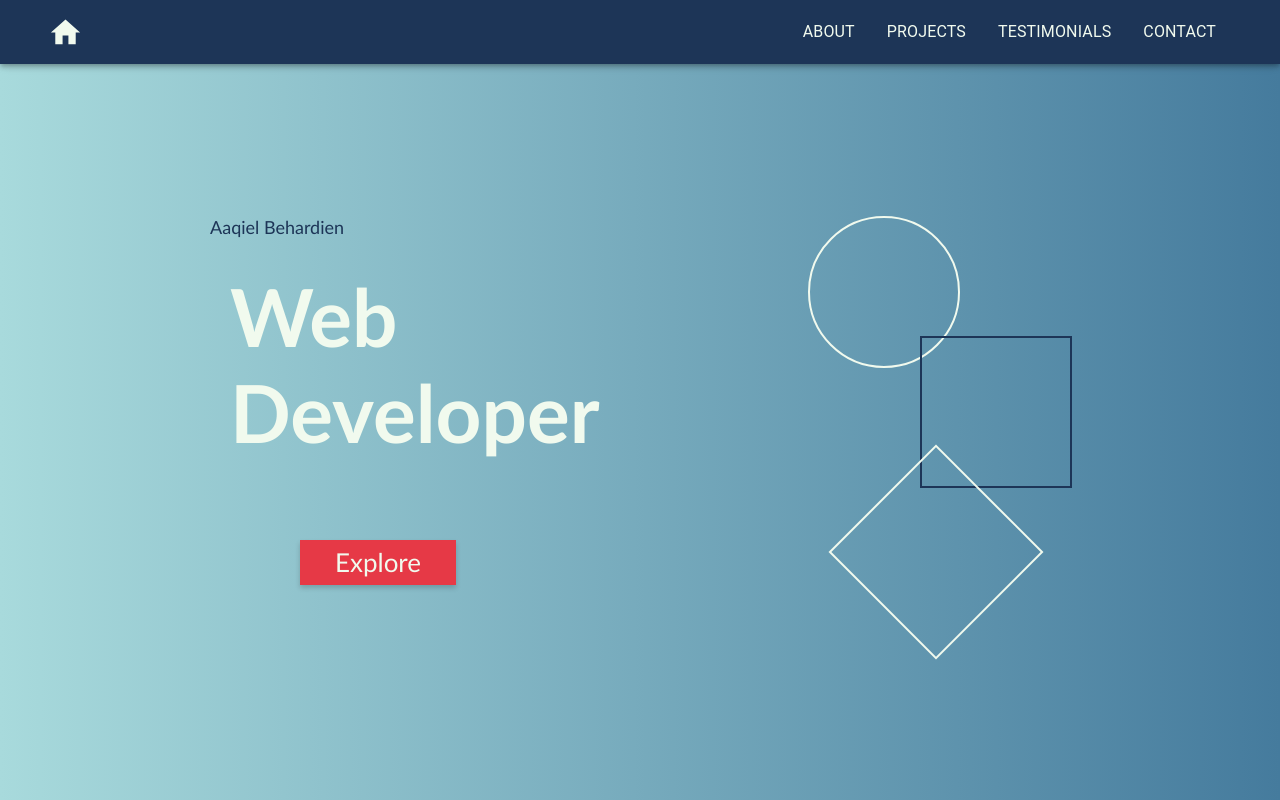
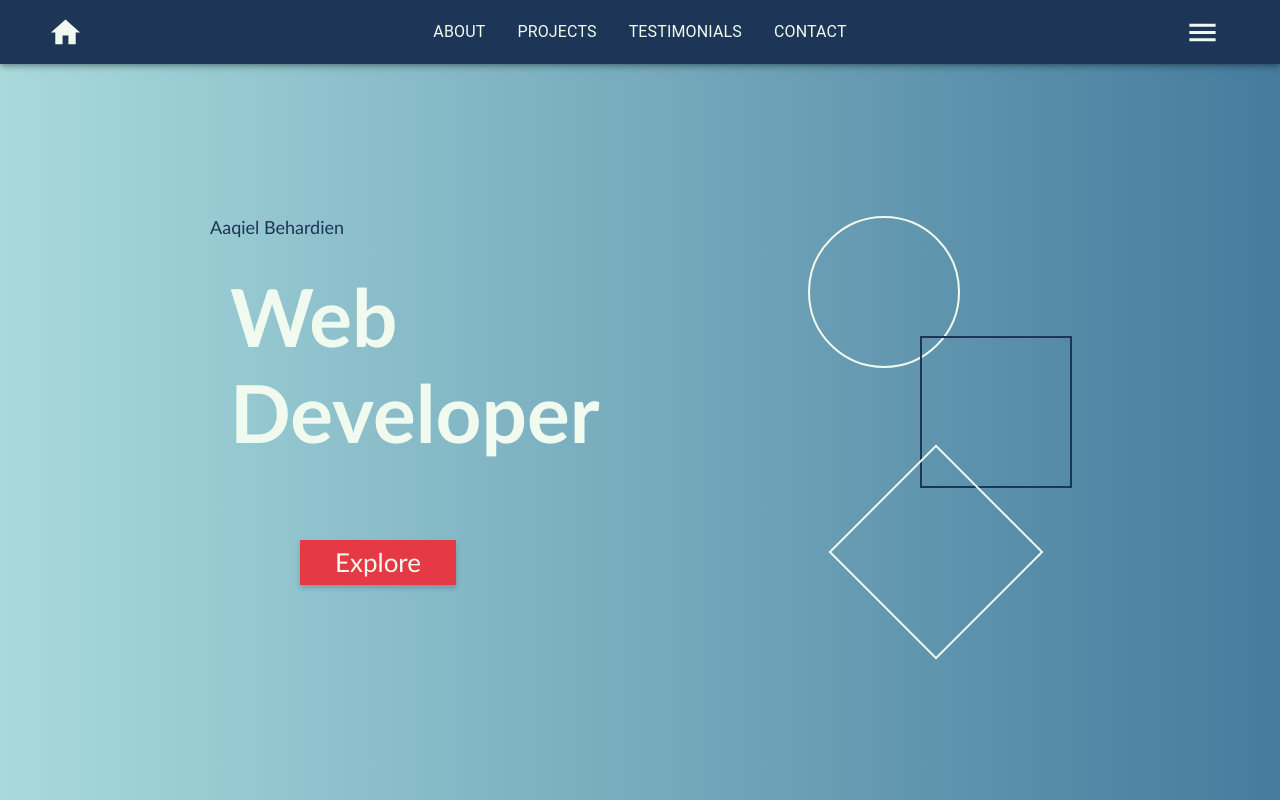
Before and after one commit to xjr007/aaqiel.behardien, a React (Create React App) app: page / in a window 1280 px wide. Built offline with nearby package versions, Linux system fonts and the light colour scheme.

Commit message:
navbar + side drawer + burger styles all good | not too happy about changing background of links in side drawer when hovering | must make it responsive

```diff
--- a/src/assets/styles/style.css
+++ b/src/assets/styles/style.css
@@ -4,6 +4,34 @@
   margin: 0;
   -webkit-box-sizing: border-box;
           box-sizing: border-box;
+}
+
+.MuiSvgIcon-root {
+  color: #f1faee;
+}
+
+.nav_side_drawer {
+  background-color: #1d3557;
+  height: 100%;
+}
+
+.link_txt {
+  color: #f1faee;
+  text-transform: uppercase;
+  text-decoration: none;
+  background-color: #1d3557;
+}
+
+.link_txt:hover, .link_txt:active {
+  background-color: #0c1523;
+  cursor: pointer;
+}
+
+.link_txt:focus {
+  outline-style: solid;
+  outline-color: transparent;
+  -webkit-box-shadow: 0 0 0 2px #060b11;
+          box-shadow: 0 0 0 2px #060b11;
 }
 
 .App {
@@ -34,22 +62,14 @@
   color: #f1faee;
 }
 
-.App .nav_bar .container_wrap #link_txt {
+.App .nav_bar .container_wrap .link_txt {
+  display: -webkit-box;
+  display: -ms-flexbox;
+  display: flex;
+  -webkit-box-pack: justify;
+      -ms-flex-pack: justify;
+          justify-content: space-between;
   color: #f1faee;
-  text-transform: uppercase;
-  text-decoration: none;
-}
-
-.App .nav_bar .container_wrap #link_txt:hover, .App .nav_bar .container_wrap #link_txt:active {
-  background-color: #172a46;
-  cursor: pointer;
-}
-
-.App .nav_bar .container_wrap #link_txt:focus {
-  outline-style: solid;
-  outline-color: transparent;
-  -webkit-box-shadow: 0 0 0 2px #112034;
-          box-shadow: 0 0 0 2px #112034;
 }
 
 .App .intro_section {
--- a/src/assets/styles/style.scss
+++ b/src/assets/styles/style.scss
@@ -16,11 +16,43 @@ $navy-blue: #1d3557;
 	border: solid 2px $colour;
 }
 
+@mixin linkStyles {
+	color: $white;
+	text-transform: uppercase;
+	text-decoration: none;
+	background-color: $navy-blue;
+
+	&:hover,
+	&:active {
+		background-color: scale-color($navy-blue, $lightness: -60%);
+		cursor: pointer;
+	}
+	&:focus {
+		outline-style: solid;
+		outline-color: transparent;
+		box-shadow: 0 0 0 2px scale-color($navy-blue, $lightness: -80%);
+	}
+}
+
 * {
 	font-family: 'Gill Sans', 'Gill Sans MT', Calibri, 'Trebuchet MS', sans-serif;
 	padding: 0;
 	margin: 0;
 	box-sizing: border-box;
+}
+
+// scss lies within material-ui
+
+.MuiSvgIcon-root {
+	color: $white;
+}
+
+.nav_side_drawer {
+	background-color: $navy-blue;
+	height: 100%;
+}
+.link_txt {
+	@include linkStyles();
 }
 
 .App {
@@ -37,21 +69,10 @@ $navy-blue: #1d3557;
 			display: flex;
 			justify-content: space-between;
 			color: $white;
-			#link_txt {
+			.link_txt {
+				display: flex;
+				justify-content: space-between;
 				color: $white;
-				text-transform: uppercase;
-				text-decoration: none;
-
-				&:hover,
-				&:active {
-					background-color: scale-color($navy-blue, $lightness: -20%);
-					cursor: pointer;
-				}
-				&:focus {
-					outline-style: solid;
-					outline-color: transparent;
-					box-shadow: 0 0 0 2px scale-color($navy-blue, $lightness: -40%);
-				}
 			}
 		}
 	}
--- a/src/components/layout/navBar.js
+++ b/src/components/layout/navBar.js
@@ -4,13 +4,14 @@ import {
 	AppBar,
 	Toolbar,
 	IconButton,
+	Container,
 	List,
 	ListItem,
 	ListItemText,
-	Container,
 } from '@material-ui/core';
 import { Home } from '@material-ui/icons';
 import NavLinks from '../../assets/msc/navLinks';
+import NavSideDrawer from './navSideDrawer';
 
 const navBar = () => {
 	return (
@@ -20,19 +21,16 @@ const navBar = () => {
 					<IconButton edge='start' color='inherit' aria-label='home'>
 						<Home fontSize='large' />
 					</IconButton>
-					<List
-						className='container_wrap'
-						component='nav'
-						aria-labelledby='main navigation'
-					>
+					<List component='nav' className='container_wrap'>
 						{NavLinks.map(({ title, path }) => (
-							<Link href={path} key={title} id='link_txt'>
+							<Link href={path} key={title} className='link_txt'>
 								<ListItem button>
 									<ListItemText primary={title} />
 								</ListItem>
 							</Link>
 						))}
 					</List>
+					<NavSideDrawer NavLinks={NavLinks} />
 				</Container>
 			</Toolbar>
 		</AppBar>
--- /dev/null
+++ b/src/components/layout/navSideDrawer.js
@@ -0,0 +1,60 @@
+import React, { Fragment, useState } from 'react';
+import { Link } from 'react-router-dom';
+import {
+	IconButton,
+	List,
+	ListItem,
+	ListItemText,
+	Drawer,
+} from '@material-ui/core';
+import { Menu } from '@material-ui/icons';
+
+export const NavSideDrawer = ({ NavLinks }) => {
+	const [state, setState] = useState({ right: false });
+	const toggleDrawer = (anchor, open) => e => {
+		if (e.type === 'keydown' && (e.key === 'Tab' || e.key === 'Shift')) {
+			return;
+		}
+		setState({ [anchor]: open });
+	};
+
+	const sideDrawerList = anchor => (
+		<div
+			role='presentation'
+			onClick={toggleDrawer(anchor, false)}
+			onKeyDown={toggleDrawer(anchor, false)}
+			className='nav_side_drawer'
+		>
+			<List component='nav'>
+				{NavLinks.map(({ title, path }) => (
+					<Link href={path} key={title} className='link_txt'>
+						<ListItem button>
+							<ListItemText primary={title} />
+						</ListItem>
+					</Link>
+				))}
+			</List>
+		</div>
+	);
+	return (
+		<Fragment>
+			<IconButton
+				onClick={toggleDrawer('right', true)}
+				edge='start'
+				aria-label='menu'
+			>
+				<Menu fontSize='large' className='burger' />
+			</IconButton>
+			<Drawer
+				anchor='right'
+				open={state.right}
+				onOpen={toggleDrawer('right', true)}
+				onClose={toggleDrawer('right', false)}
+			>
+				{sideDrawerList('right')}
+			</Drawer>
+		</Fragment>
+	);
+};
+
+export default NavSideDrawer;
```
Also changed, not shown: 1 other file (tests, documents, lock files or other folders).
